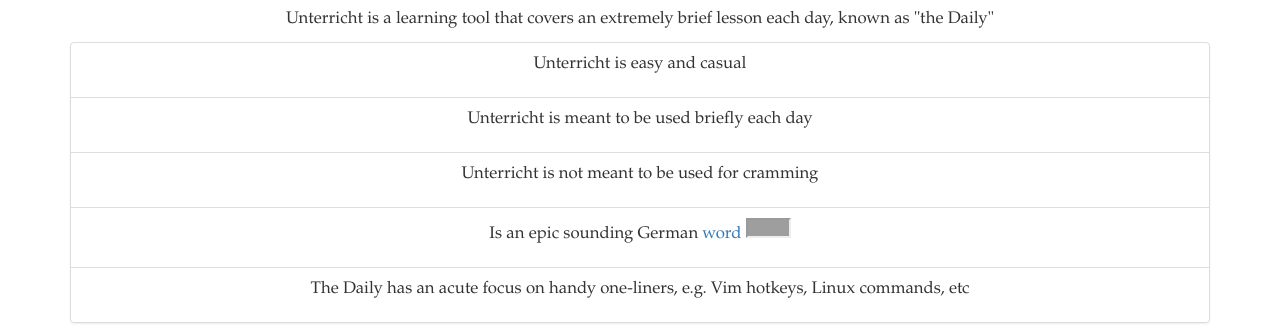
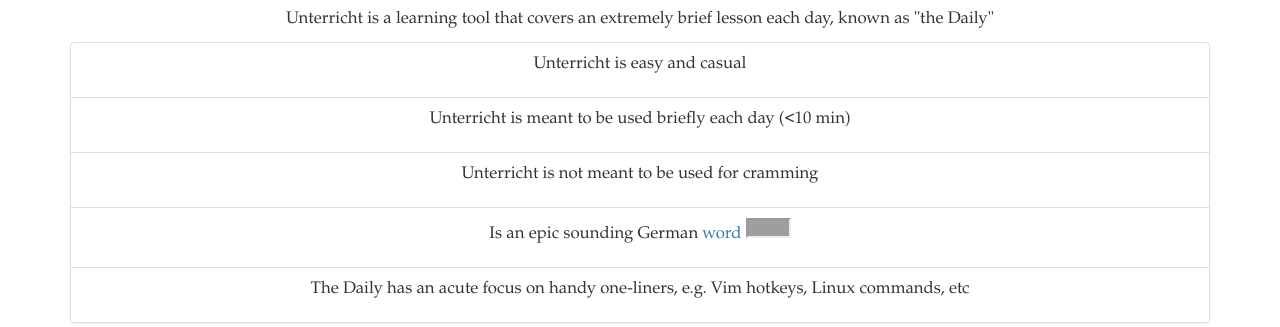
Before and after one commit to PadawanLearner/Unterricht, a PHP site: page / in a window 1280 px wide. Shown: the part 203-530 px from the top of the page. Run offline with PHP 8.4, Linux system fonts and the light colour scheme; grey boxes are pictures that could not be loaded.

Commit message:
Updated to do list

```diff
--- a/index.php
+++ b/index.php
@@ -9,11 +9,19 @@
 	-a Vim command
 	-a definition of a word you want to incorporate into your language.
 	-a tricky syntax of the day line
+	-a paragraph or phrase from rethinking your wetware
 	-*future*: daily quote/headline/daily tech defn/anything on your morning routine webpages
 	-*future*: includes a daily picture of a concept that is illustrated completely as visual. Example: http://www.codeproject.com/KB/database/Visual_SQL_Joins/Visual_SQL_JOINS_orig.jpg
 
 ToDo:
+	-put navbars on each page
+	-store yesterdays daily into xml
+	-import a huge csv file full of shortcuts into you sql db(use your linux book as well)
+	-rethink your db design
+	-make insert content page
+	-revisit UI once functionality is done
 	-make insertQuestion password protected
+	-look into best practices (specifically folder structures) for a portable app. example: readme files, install files, etc
 	-make an xml file that will hold the daily sql info. it should only replace its contents once a day at midnight
 	-allow non-admin users to request and apply that a one-liner be reviewed to be put into the database and become a candidate for the Daily. Let the admin get an email when this happens
 */
@@ -70,7 +78,7 @@
 		<div class="col-xs-12">
 		<ul class="list-group">
 		<li class="list-group-item"><div class="text-center"><p>Unterricht is easy and casual</p></div></li>
-		<li class="list-group-item"><div class="text-center"><p>Unterricht is meant to be used briefly each day</p></div></li>
+		<li class="list-group-item"><div class="text-center"><p>Unterricht is meant to be used briefly each day (&lt;10 min)</p></div></li>
 		<li class="list-group-item"><div class="text-center"><p>Unterricht is not meant to be used for cramming</p></div></li>
 		<li class="list-group-item"><div class="text-center"><p>Is an epic sounding German <a href="http://en.wiktionary.org/wiki/Unterricht">word</a>
 <iframe src="http://commons.wikimedia.org/wiki/File%3ADe-Unterricht.ogg?embedplayer=yes" width="45" height="20" frameborder="5" ></iframe>
```
